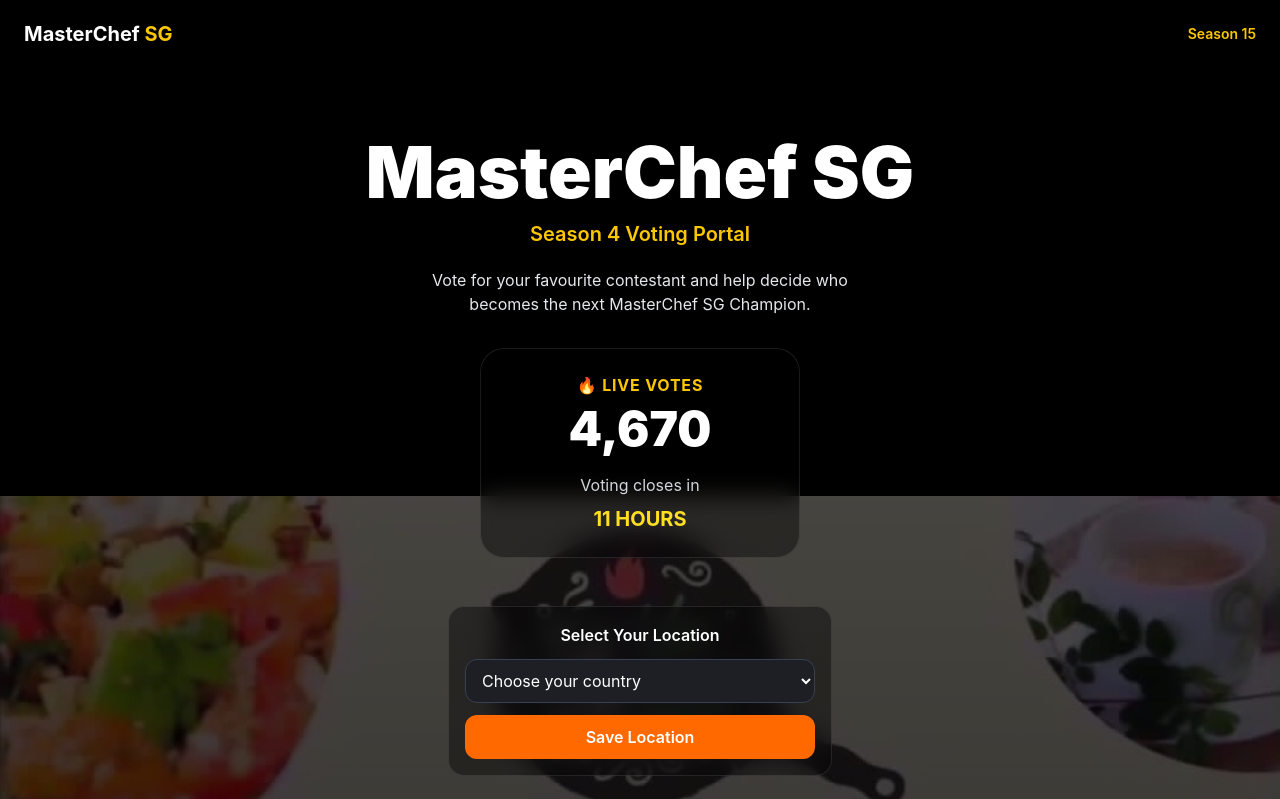
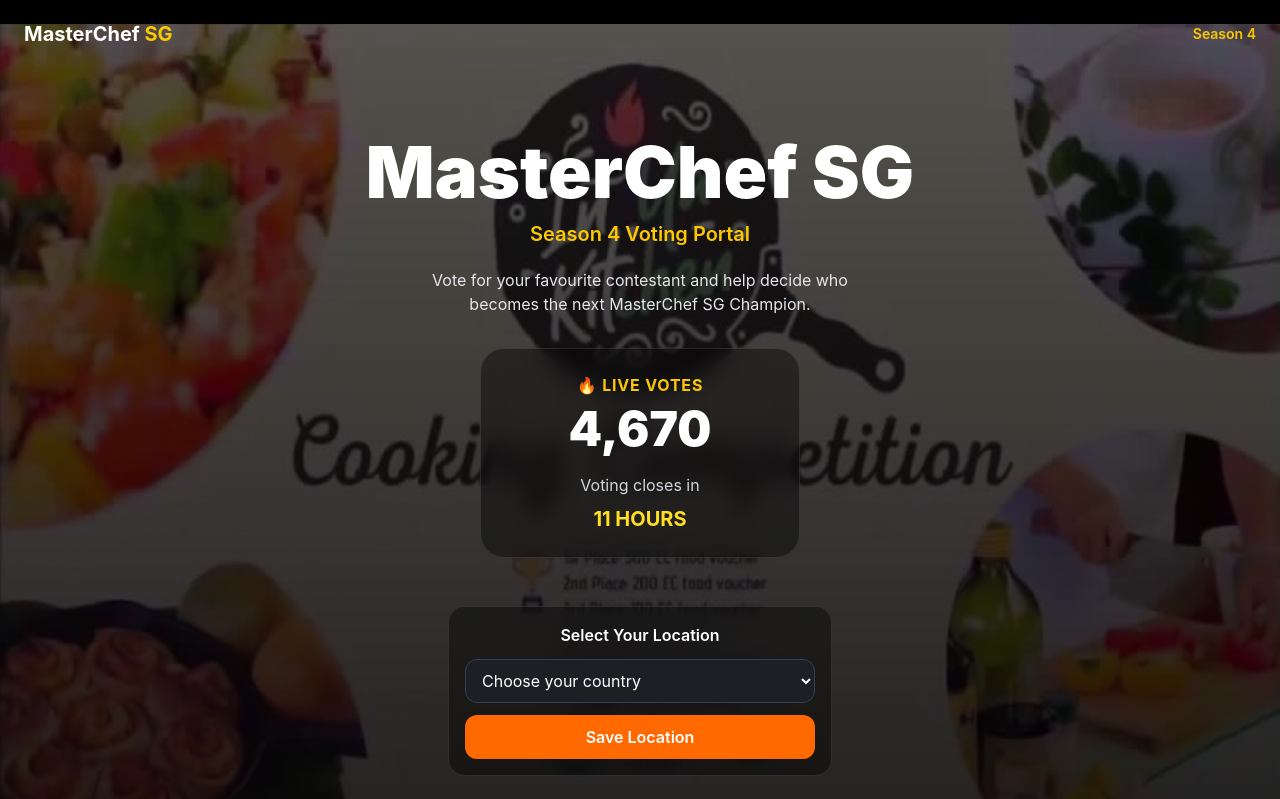
Before and after one commit to purplekamui/masterchefsingapore, a React (Vite) app in the folder frontend/: page / in a window 1280 px wide. Shown: the top 799 px of the page. Built offline with nearby package versions, Linux system fonts and the light colour scheme.

Commit message:
BACKGROUND

```diff
--- a/frontend/src/Home.jsx
+++ b/frontend/src/Home.jsx
@@ -84,7 +84,7 @@
       style={{
         backgroundImage:
           "linear-gradient(rgba(0,0,0,.65), rgba(0,0,0,.85)), url('/preview.png')",
-        backgroundSize: "contain",
+        backgroundSize: "auto 100%",
         backgroundPosition: "center",
         backgroundAttachment: "fixed",
         backgroundRepeat: "no-repeat",
--- a/frontend/src/components/Navbar.jsx
+++ b/frontend/src/components/Navbar.jsx
@@ -6,7 +6,7 @@
       </h1>
 
       <span className="text-yellow-400 font-semibold text-sm">
-        Season 15
+        Season 4
       </span>
     </nav>
   );
```
